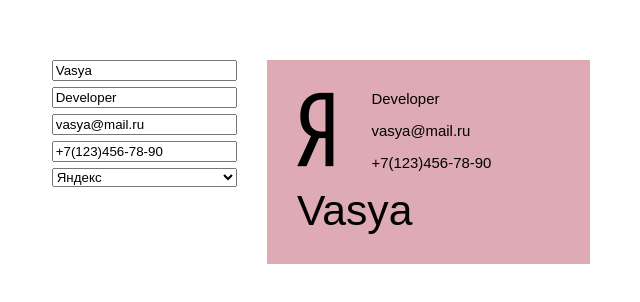
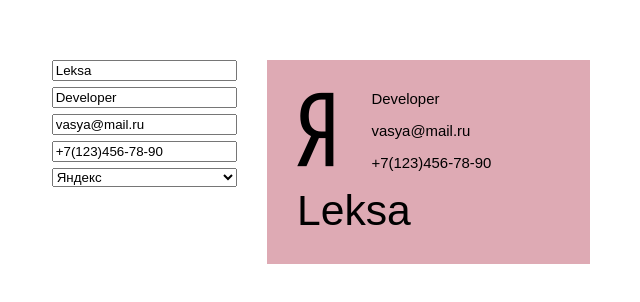
Before and after one commit to queen-leksa/cards-dev3.3-1sem2022, a plain HTML site: page index.html in a window 1280 px wide. Shown: the part 238-540 px from the top of the page, 319-959 px from the left. Drawn offline with Linux system fonts and the light colour scheme; no server answers.

Commit message:
finish bc

```diff
--- a/components/BC/index.js
+++ b/components/BC/index.js
@@ -1,6 +1,20 @@
 import Template from "./template.js";
 
 export default class BC extends HTMLElement {
+    static get observedAttributes() {
+        return ["logo", "mail", "user", "tel", "prof"]
+    }
+    attributeChangedCallback(name, prev, val) {
+        if (prev !== val) {
+            this.innerHTML = Template.render({
+                logo: this.logo,
+                mail: this.mail,
+                user: this.user,
+                tel: this.tel,
+                prof: this.prof
+            });
+        }
+    }
     connectedCallback() {
         this.data = {
             logo: this.logo,
--- a/index.html
+++ b/index.html
@@ -42,7 +42,7 @@
             <option value="react">Реакт</option>
         </select>
     </form>
-    <dream-bc user="Vasya" prof="Developer" tel="+7(123)456-78-90" mail="vasya@mail.ru" logo="yandex"></dream-bc>
+    <dream-bc user="Leksa" prof="Developer" tel="+7(123)456-78-90" mail="vasya@mail.ru" logo="yandex"></dream-bc>
     <script src="script.js" type="module"></script>
 </body>
 </html>
```
